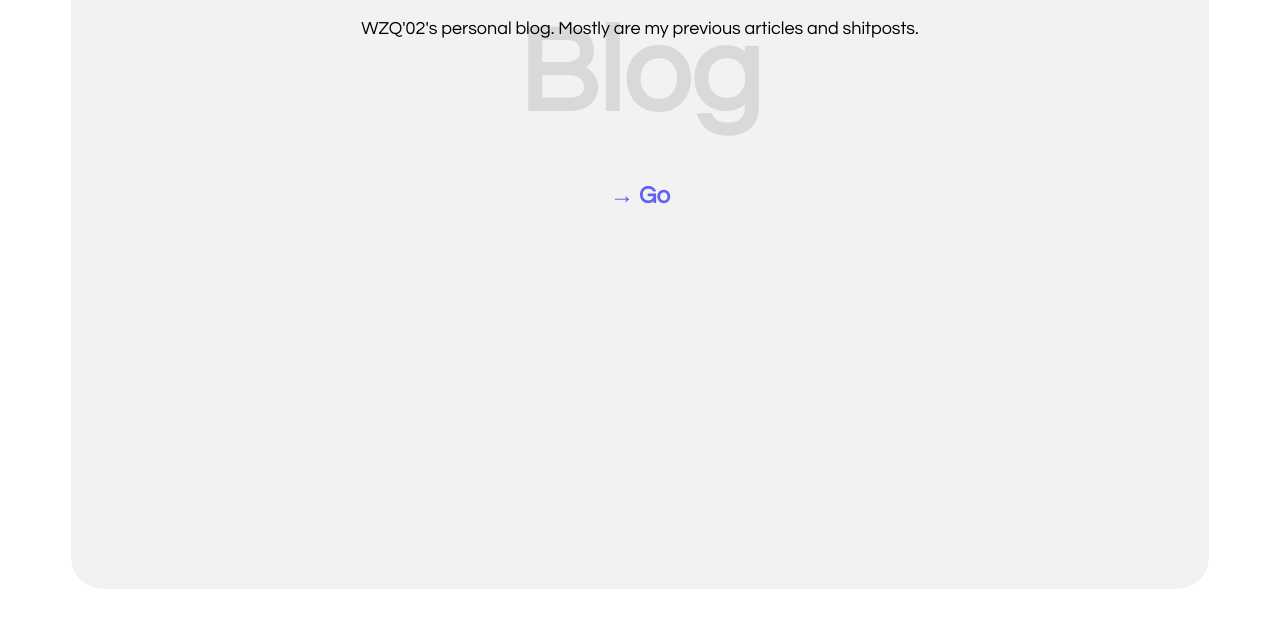
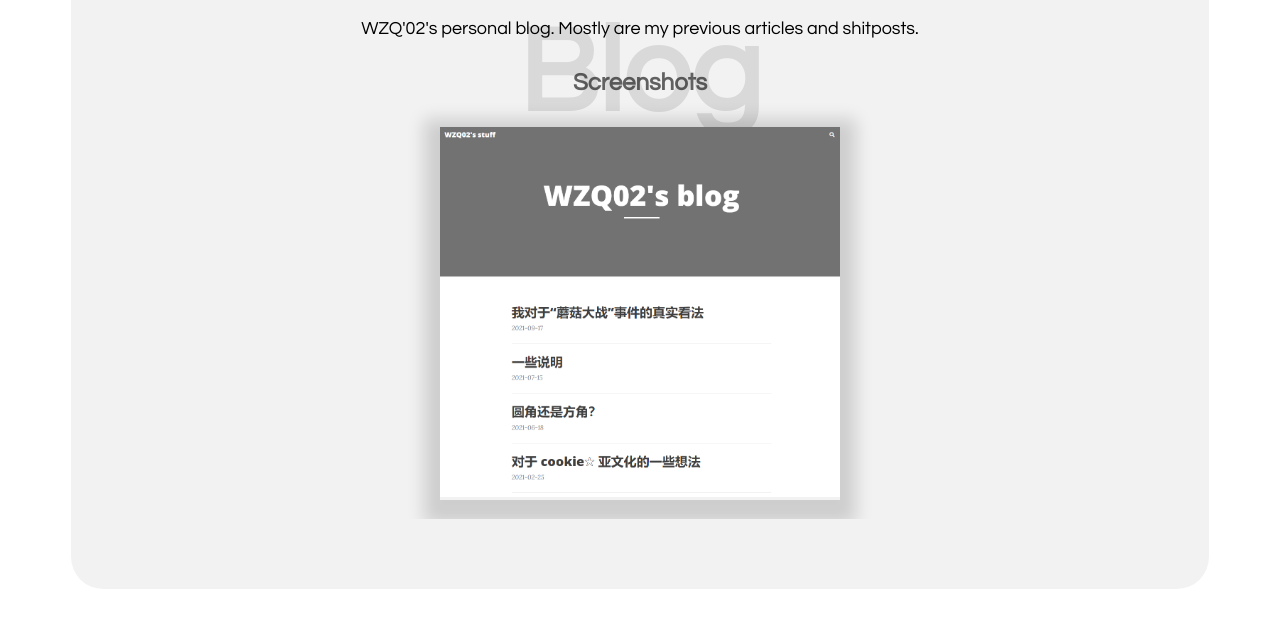
Before and after one commit to WZQ02/wzq02.github.io, a plain HTML site: page index.html in a window 1280 px wide. Both pictures are taken after a click on the picture 640 px from the left and 656 px from the top of the page. Shown: the part 177-804 px from the top of the page. Drawn offline with Linux system fonts and the light colour scheme; no server answers.

Commit message:
add screenshots

```diff
--- a/index.css
+++ b/index.css
@@ -7,9 +7,9 @@ body {
     -webkit-user-select: none;
     transition: 0.25s;
 }
-::-webkit-scrollbar {
+/*::-webkit-scrollbar {
     display: none;
-}
+}*/
 #main {
     width: 100%;
     height: 100vh;
@@ -26,8 +26,15 @@ body {
     height: 90vh;
     border-radius: 32px;
     background-color: rgba(0, 0, 0, 0.05);
-    overflow-x: scroll;
+    overflow-x: hidden;
     overflow-y: hidden;
+}
+#page2 .sections{
+    /*background-color: rgba(0, 0, 0, 0.1);*/
+    margin: auto;
+    height: calc(85% - 96px);
+    width: 90%;
+    overflow-x: auto;
 }
 a {
     text-decoration: none;
@@ -235,7 +242,14 @@ textrt {
 }
 #slink {
     position: relative;
-    top: calc(-560px + 90vh);
+    top: calc(0px + 14vh);
+}
+.sscreenshots {
+    position: relative;
+    width: 400px;
+    margin: auto;
+    top: calc(-32px + 14vh);
+    box-shadow: 0px 8px 16px 16px rgba(0,0,0,0.15);
 }
 @media (prefers-color-scheme: dark) {
     body {
@@ -397,3 +411,23 @@ textrt {
         transform: translateX(-240px);
     }
 }
+@keyframes secshowup2 {
+    from {
+        opacity: 0.0;
+        transform: translateX(-240px);
+    }
+    to {
+        opacity: 1.0;
+        transform: translateX(0px);
+    }
+}
+@keyframes secgo2 {
+    from {
+        opacity: 1.0;
+        transform: translateX(0px);
+    }
+    to {
+        opacity: 0.0;
+        transform: translateX(240px);
+    }
+}
--- a/index.html
+++ b/index.html
@@ -83,30 +83,30 @@
             <div class="sections" id="section1">
                 <div class="stitle">Blog</div>
                 <div class="sinfo">WZQ'02's personal blog. Mostly are my previous articles and shitposts.</div>
-                <div class="stitle2"><!--Screenshots--></div>
-                <div class="sscreenshots"></div>
+                <div class="stitle2">Screenshots</div>
+                <div class="sscreenshots"><img src="images/screenshots/blog_1.png" width="400" height="370"/></div>
                 <a title="Head to WZQ02's Blog" href="https://wzq02.github.io/blog"><div class="stitle2" id="slink">→ Go</div></a>
             </div>
             <div class="sections" id="section2">
                 <div class="stitle">File Server</div>
                 <div class="sinfo">Some of my works and resources.<br>There are two servers available: #1 is hosted on the same server that hosts this site;<br>#2 is hosted on my own computer, which is slower and unstable. (Keep in mind that #1 and #2 store different files)</div>
-                <div class="stitle2"><!--Screenshots--></div>
-                <div class="sscreenshots"></div>
+                <div class="stitle2">Screenshots</div>
+                <div class="sscreenshots"><img src="images/screenshots/filsvr_1.png" width="400" height="260"/></div>
                 <a title="Head to File Server #1" href="https://wzq02.cf:1145"><div class="stitle2" id="slink">→ File Server #1<br></div></a>
                 <a title="Head to File Server #2" href="https://wzq02.cf:1919"><div class="stitle2" id="slink">→ File Server #2</div></a>
             </div>
             <div class="sections" id="section3">
                 <div class="stitle">WZQ02.TV</div>
                 <div class="sinfo">A live broadcasting room based on nginx-rtmp.<br>If you want to use this room temporarily, please contact me.<br>Due to the CORS policy, this page doesn't support HTTPS for now, which might be fixed later.</div>
-                <div class="stitle2"><!--Screenshots--></div>
-                <div class="sscreenshots"></div>
+                <div class="stitle2">Screenshots</div>
+                <div class="sscreenshots"><img src="images/screenshots/wzq02tv_1.png" width="400" height="250"/></div>
                 <a title="Head to WZQ02.TV" href="http://207.246.84.248/player/livewithchat"><div class="stitle2" id="slink">→ To WZQ02.TV</div></a>
             </div>
             <div class="sections" id="section4">
                 <div class="stitle">Demo Pages</div>
                 <div class="sinfo"><!--简介就先略过了orz-->Note: links with asterisk* are pages NOT written by myself.</div>
-                <div class="stitle2"><!--Screenshots--></div>
-                <div class="sscreenshots"></div>
+                <!--<div class="stitle2">Screenshots</div>
+                <div class="sscreenshots"></div>-->
                 <a title="*头像都是 21 年年初的了，懒得更新。NOVA 指的是 NOVA 音 MAD 社" href="https://wzq02.cf:810/"><div class="stitle2" id="slink">→ *小游戏: 合成 NOVA<br></div></a>
                 <a title="*我后来才意识到里面的猫中毒不是嘉然的，因为我真不了解嘉然，摇了我8" href="https://wzq02.cf:893/liubing.html"><div class="stitle2" id="slink">→ 你大了？</div></a>
                 <a title="*把之前用 Adobe Animate 做的动画导出成了 Canvas" href="https://wzq02.cf:893/fourthgraparrot.html"><div class="stitle2" id="slink">→ 四年级鹦鹉</div></a>
@@ -120,8 +120,8 @@
             <div class="sections" id="section5">
                 <div class="stitle">Site Log</div>
                 <div class="sinfo">The log of this site. (in Chinese only)</div>
-                <div class="stitle2"><!--Screenshots--></div>
-                <div class="sscreenshots"></div>
+                <!--<div class="stitle2">Screenshots</div>
+                <div class="sscreenshots"></div>-->
                 <a title="Head to Site Log" href="log.html"><div class="stitle2" id="slink">→ Go</div></a>
             </div>
         </div>
```
Also changed, not shown: images/screenshots/blog_1.png (added), images/screenshots/filsvr_1.png (added), images/screenshots/wzq02tv_1.png (added).
